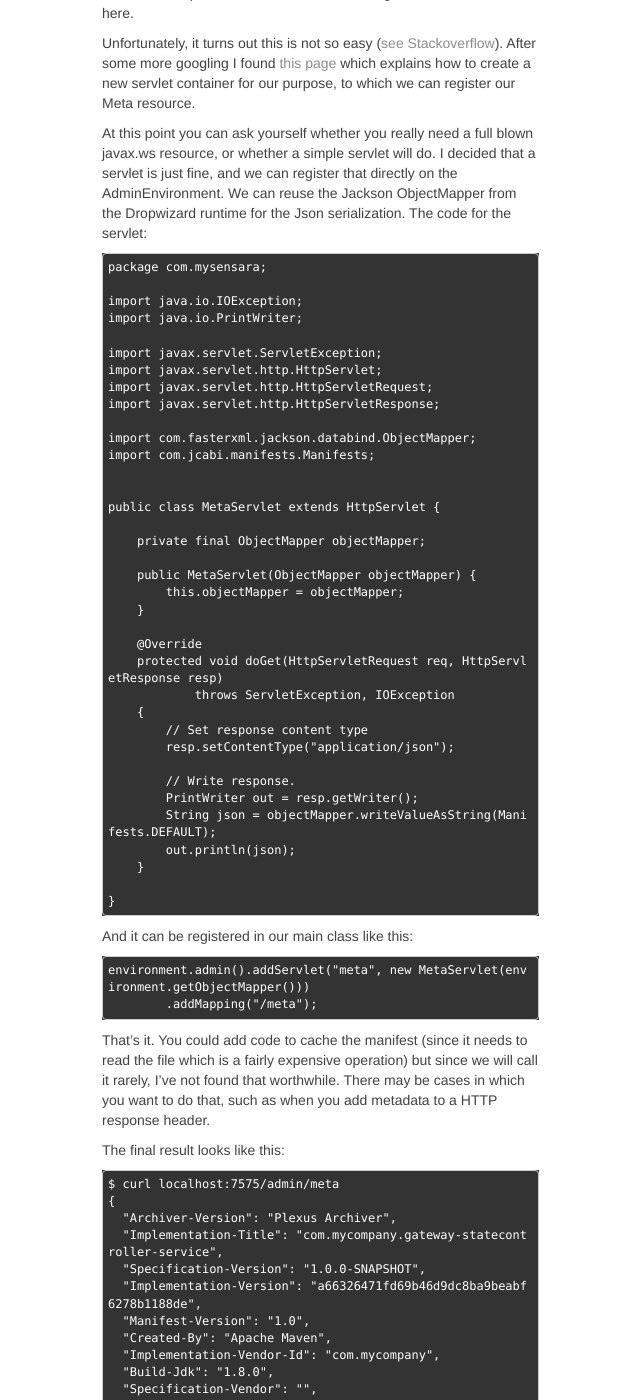
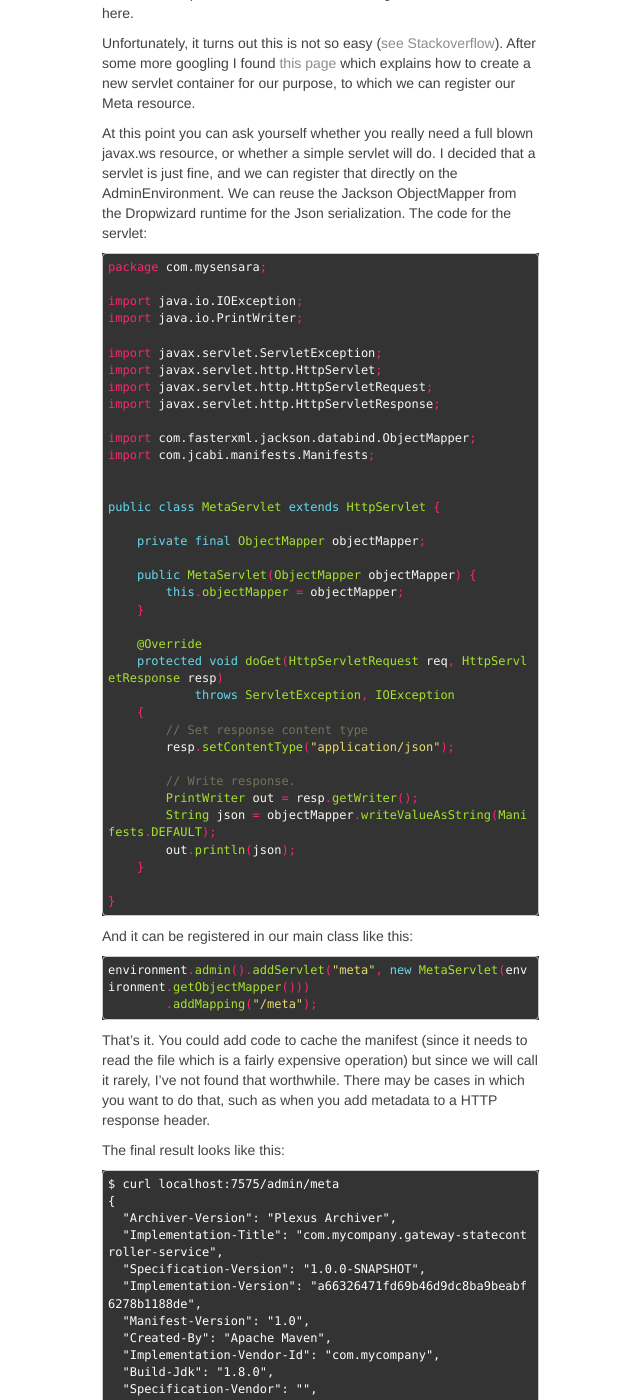
Before and after one commit to rolanddb/rolanddb.github.io, a Jekyll site: the page built from _posts/2016-08-04-dropwizard-buildinfo.markdown, in a window 1280 px wide and 1400 px high, scrolled down 3567 px. Shown: the whole window, without its empty margins (378-1018 px from the left). Built offline with Jekyll 4.4.1, drawn with Linux system fonts in a browser that asks for light colours; nearby versions of some CDN libraries; some of the changed text lies outside the part shown.

Commit message:
use java highlight

````diff
--- a/_posts/2016-08-04-dropwizard-buildinfo.markdown
+++ b/_posts/2016-08-04-dropwizard-buildinfo.markdown
@@ -93,7 +93,7 @@ Using JCabi is easy:
 It seemed reasonable (and more flexible) to me to just expose the entire Manifest, rather than some specific keys, so next I created a small REST resource to do just that:
 
 
-```
+{% highlight java %}
 package com.mysensara.resources;
 
 import javax.ws.rs.GET;
@@ -114,14 +114,14 @@ public class MetaResource {
     }
 
 }
-```
+{% endhighlight %}
 
 I'm a big fan of [Dropwizard](http://www.dropwizard.io) which makes it very easy to build REST api's. It embeds Jackson for Json serialization so we don't need to worry about that.
 
 So lastly we register the resource in our main class:
-```
+{% highlight java %}
 environment.jersey().register(new MetaResource());
-```
+{% endhighlight %}
 and voila, we can read the manifest over HTTP.
 
 ## 3. Exposing the manifest on Dropwizard's admin api
@@ -133,7 +133,7 @@ Unfortunately, it turns out this is not so easy ([see Stackoverflow](http://stac
 
 At this point you can ask yourself whether you really need a full blown javax.ws resource, or whether a simple servlet will do. I decided that a servlet is just fine, and we can register that directly on the AdminEnvironment. We can reuse the Jackson ObjectMapper from the Dropwizard runtime for the Json serialization. The code for the servlet:
 
-```
+{% highlight java %}
 package com.mysensara;
 
 import java.io.IOException;
@@ -170,14 +170,14 @@ public class MetaServlet extends HttpServlet {
     }
 
 }
-```
+{% endhighlight %}
 
 And it can be registered in our main class like this:
 
-```
+{% highlight java %}
 environment.admin().addServlet("meta", new MetaServlet(environment.getObjectMapper()))
         .addMapping("/meta");
-```
+{% endhighlight %}
 
 That's it. You could add code to cache the manifest (since it needs to read the file which is a fairly expensive operation) but since we will call it rarely, I've not found that worthwhile. There may be cases in which you want to do that, such as when you add metadata to a HTTP response header.
 
````
